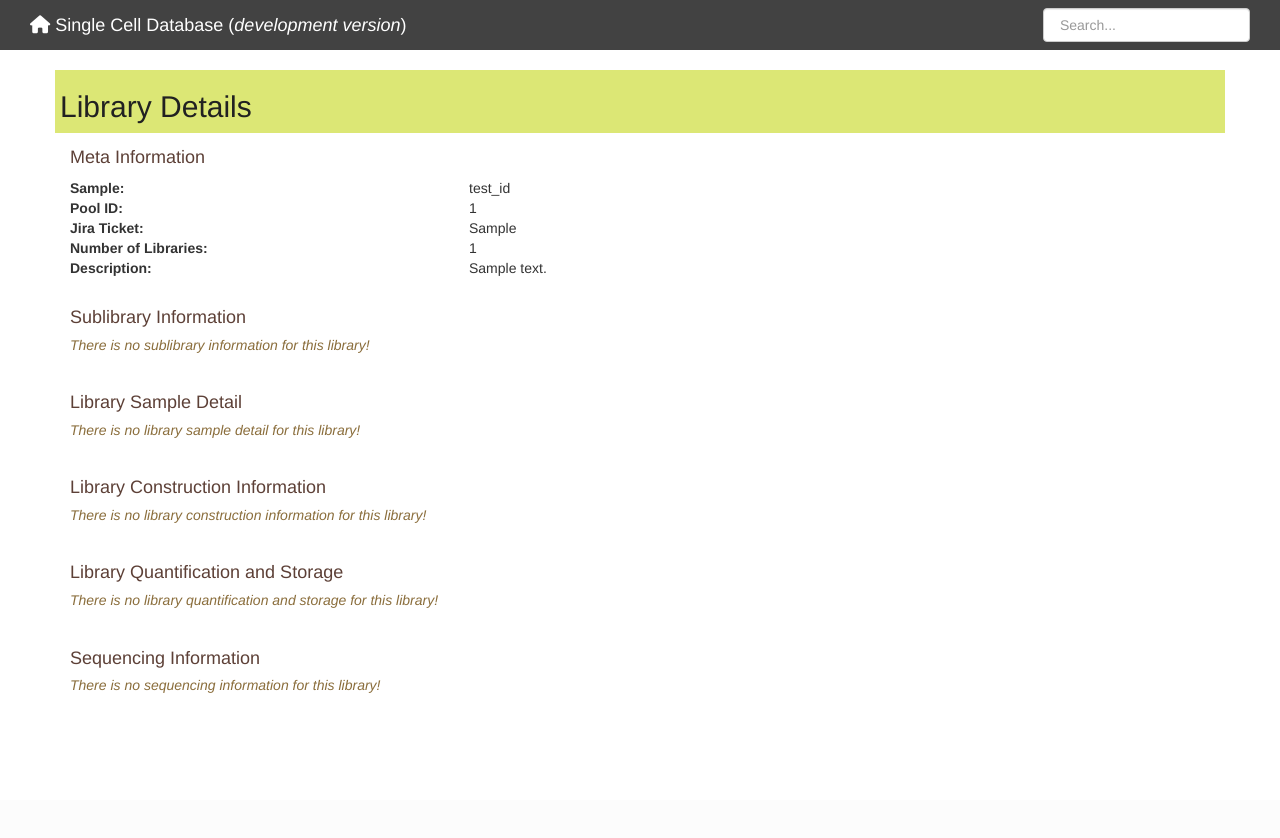
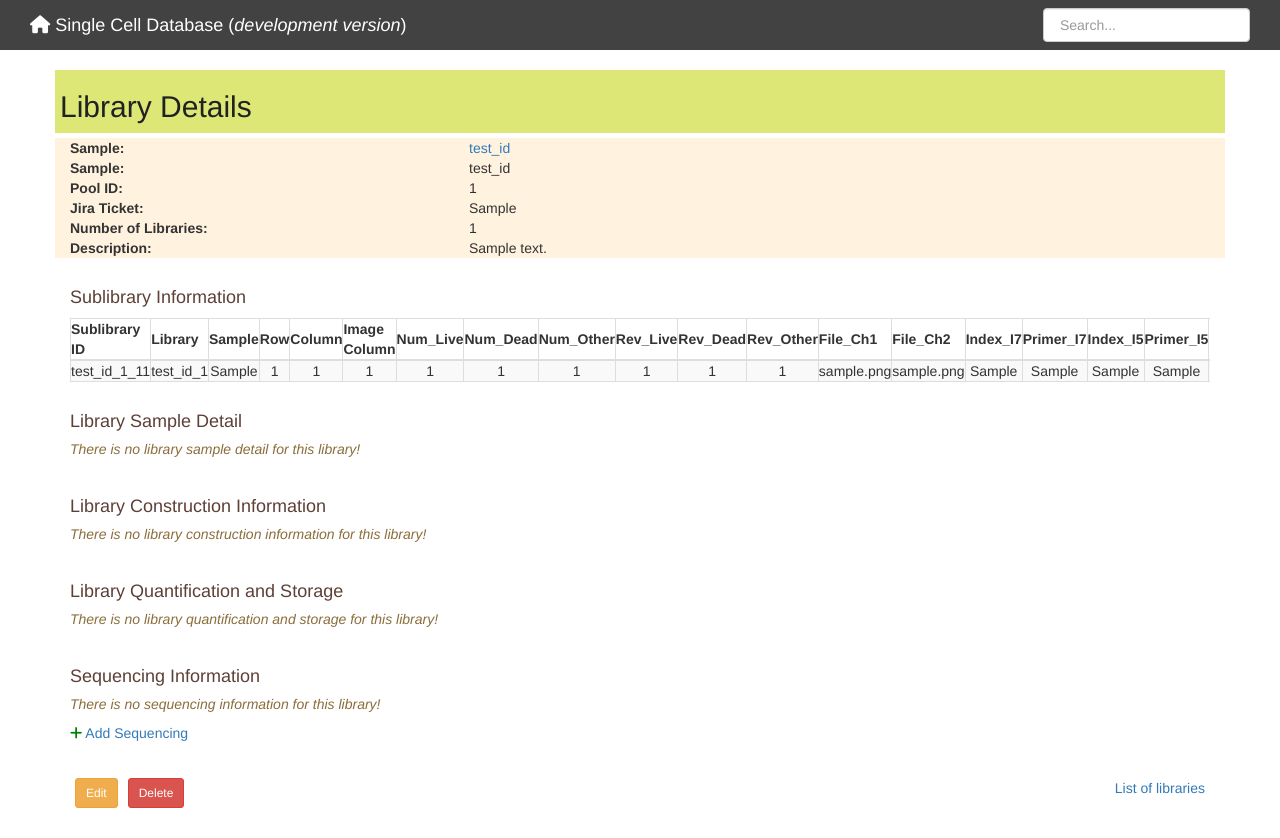
Before and after one commit to molonc/colossus, a Django app: page /apps/core/library/1 in a window 1280 px wide. Before the commit the page ends 693 px from the top, so only its background shows below. Run offline with Django 3.2, Linux system fonts and the light colour scheme; data comes from the database, SQL or seed files in the repository; tables that the repository leaves empty hold one stand-in row (values such as "Sample post"); some libraries are stand-ins or nearby versions.

Commit message:
updated.

```diff
--- a/apps/core/templates/core/library_detail.html
+++ b/apps/core/templates/core/library_detail.html
@@ -7,11 +7,11 @@
 
 {% block body %}
 <!-- Meta Information -->
-<div class="container">
-    <h4 style="color:#5D4037">Meta Information</h4>
+<div class="container" style="background-color:#FFF3E0;">
     <div class="container" style="float:left; width:35%; padding:0">
         <table class="table-striped">
             <tbody>
+                <tr><b>Sample:</b></tr><br>
                 {% for field in library.get_fields %}
                 <tr><b>{{field}}:</b></tr><br>
                 {% endfor %}
@@ -21,6 +21,7 @@
     <div class="container" style="float:left; width:65%; padding:0">
         <table class="table-striped">
             <tbody>
+                <tr><a href="{{library.sample.get_absolute_url}}">{{library.sample}}</a></tr><br>
                 {% for value in library.get_values %}
                 <tr>{{value}}</tr><br>
                 {% endfor %}
@@ -33,22 +34,22 @@
 <!-- Sublibrary Information -->
 <div class="container">
     <h4 style="color:#5D4037">Sublibrary Information</h4>
-    {% if sample.has_celltable %}
+    {% if library.sublibraryinformation_set.all %}
     <div class="table-responsive" style="text-align:center;">
         <table class="table-striped table-bordered">
             <thead>
                 <tr>
-                    <th>Sub_library ID</th>
-                    {% for field in celltable_fields %}
+                    <th>Sublibrary ID</th>
+                    {% for field in  sublibinfo_fields %}
                     <th>{{field}}</th>
                     {% endfor %}
                 </tr>
             </thead>
             <tbody>
-                {% for cell in sample.celltable.cell_set.all %}
+                {% for sublibinfo in library.sublibraryinformation_set.all %}
                 <tr>
-                    <td>{{cell}}</td>
-                    {% for value in cell.get_values %}
+                    <td>{{sublibinfo.get_sublibrary_id}}</td>
+                    {% for value in sublibinfo.get_values %}
                     <td>{{value}}</td>
                     {% endfor %}
                 </tr>
@@ -65,22 +66,22 @@
 <!-- Library Sample Detail -->
 <div class="container">
     <h4 style="color:#5D4037">Library Sample Detail</h4>
-    {% if sample.has_celltable and sample.celltable.library %}
-    <div class="table-responsive" style="text-align:center;">
-        <table class="table-striped table-bordered">
-            <thead>
-                <tr>
-                    {% for field in sample.celltable.library.get_fields %}
-                    <th>{{field}}</th>
+    {% if library.has_library_sample_detail %}
+    <div class="container" style="float:left; width:35%; padding:0">
+        <table class="table-striped">
+            <tbody>
+                {% for field in library.librarysampledetail.get_fields %}
+                <tr><b>{{field}}:</b></tr><br>
                 {% endfor %}
-                </tr>
-            </thead>
+            </tbody>
+        </table>
+    </div>
+    <div class="container" style="float:left; width:65%; padding:0">
+        <table class="table-striped">
             <tbody>
-                <tr>
-                    {% for value in sample.celltable.library.get_values %}
-                    <td>{{value}}</td>
+                {% for value in library.librarysampledetail.get_values %}
+                <tr>{{value}}</tr><br>
                 {% endfor %}
-                </tr>
             </tbody>
         </table>
     </div>
@@ -93,22 +94,22 @@
 <!-- Library Construction Information -->
 <div class="container">
     <h4 style="color:#5D4037">Library Construction Information</h4>
-    {% if sample.has_celltable and sample.celltable.analyte %}
-    <div class="table-responsive" style="text-align:center;">
-        <table class="table-striped table-bordered">
-            <thead>
-                <tr>
-                    {% for field in sample.celltable.analyte.get_fields %}
-                    <th>{{field}}</th>
+    {% if library.has_library_construction_information %}
+    <div class="container" style="float:left; width:35%; padding:0">
+        <table class="table-striped">
+            <tbody>
+                {% for field in library.libraryconstructioninformation.get_fields %}
+                <tr><b>{{field}}:</b></tr><br>
                 {% endfor %}
-                </tr>
-            </thead>
+            </tbody>
+        </table>
+    </div>
+    <div class="container" style="float:left; width:65%; padding:0">
+        <table class="table-striped">
             <tbody>
-                <tr>
-                    {% for value in sample.celltable.analyte.get_values %}
-                    <td>{{value}}</td>
+                {% for value in library.libraryconstructioninformation.get_values %}
+                <tr>{{value}}</tr><br>
                 {% endfor %}
-                </tr>
             </tbody>
         </table>
     </div>
@@ -121,22 +122,22 @@
 <!-- Library Quantification and Storage -->
 <div class="container">
     <h4 style="color:#5D4037">Library Quantification and Storage</h4>
-    {% if sample.has_celltable and sample.celltable.sequencinginfo %}
-    <div class="table-responsive" style="text-align:center;">
-        <table class="table-striped table-bordered">
-            <thead>
-                <tr>
-                    {% for field in sample.celltable.sequencinginfo.get_fields %}
-                    <th>{{field}}</th>
+    {% if library.has_library_quantification_and_storage %}
+    <div class="container" style="float:left; width:35%; padding:0">
+        <table class="table-striped">
+            <tbody>
+                {% for field in library.libraryquantificationandstorage.get_fields %}
+                <tr><b>{{field}}:</b></tr><br>
                 {% endfor %}
-                </tr>
-            </thead>
+            </tbody>
+        </table>
+    </div>
+    <div class="container" style="float:left; width:65%; padding:0">
+        <table class="table-striped">
             <tbody>
-                <tr>
-                    {% for value in sample.celltable.sequencinginfo.get_values %}
-                    <td>{{value}}</td>
+                {% for value in library.libraryquantificationandstorage.get_values %}
+                <tr>{{value}}</tr><br>
                 {% endfor %}
-                </tr>
             </tbody>
         </table>
     </div>
@@ -149,29 +150,40 @@
 <!-- Sequencing Information -->
 <div class="container">
     <h4 style="color:#5D4037">Sequencing Information</h4>
-    {% if sample.has_celltable and sample.celltable.sequencinginfo %}
-    <div class="table-responsive" style="text-align:center;">
-        <table class="table-striped table-bordered">
+    {% if library.sequencing_set.all %}
+    <div class="table">
+        <table class="table">
             <thead>
                 <tr>
-                    {% for field in sample.celltable.sequencinginfo.get_fields %}
-                    <th>{{field}}</th>
-                    {% endfor %}
+                    <th>Sample ID</th>
+                    <th>Pool ID</th>
+                    <th>Adapter</th>
                 </tr>
             </thead>
             <tbody>
+                {% for sequencing in library.sequencing_set.all %}
                 <tr>
-                    {% for value in sample.celltable.sequencinginfo.get_values %}
-                    <td>{{value}}</td>
+                    <td><a href="{{sequencing.get_absolute_url}}">{{sequencing.library.sample.sample_id}}</a></td>
+                    <td>{{sequencing.library.pool_id}}</td>
+                    <td>{{sequencing.adapter}}</td>
+                </tr>
                 {% endfor %}
-                </tr>
             </tbody>
         </table>
     </div>
     {% else %}
     <h5><i class="text-warning">There is no sequencing information for this library!</i></h5>
     {% endif %}
+    <a href="{% url 'core:sequencing_create' %}"><i class="fa fa-plus" aria-hidden="true" style="color:green;"></i> Add Sequencing</a></p>
 </div><br>
 <!-- end of Sequencing Information -->
 
+<!-- footer bottons -->
+<div class="container" style="margin-bottom:5px;">
+    <a class="btn btn-warning btn-sm" style="float:left; margin:5px;" href="{% url 'core:library_update' pk=library.pk %}">Edit</a>
+    <a class="btn btn-danger btn-sm" style="float:left; margin:5px;" href="{% url 'core:library_delete' pk=library.pk %}">Delete</a>
+    <a style="float:right; margin:5px;" href="{% url 'core:library_list' %}">List of libraries</a>
+</div><br>
+<!-- end of footer bottons -->
+
 {% endblock %}
--- a/apps/core/templates/core/sample_list.html
+++ b/apps/core/templates/core/sample_list.html
@@ -27,7 +27,7 @@
                     <td>{{sample.get_sample_type_display}}</td>
                     <!-- td><a href="{% url 'core:home' %}admin/core/sample/{{sample.pk}}/change">edit</a></td -->
                     <td>
-                        <p style="float:right;"><a style="margin-right:2px;" href="{% url 'core:sample_update' pk=sample.pk %}"><i class="fa fa-pencil" aria-hidden="true" style="color:orange;" "></i> edit</a>
+                        <p style="float:right;"><a style="margin-right:2px;" href="{% url 'core:sample_update' pk=sample.pk %}"><i class="fa fa-pencil" aria-hidden="true" style="color:orange;"></i> edit</a>
                         <a href="{% url 'core:sample_delete' pk=sample.pk %}"><i class="icon-remove-sign" style="color:red"></i> delete</a></p>
                     </td>
                 </tr>
--- a/apps/core/views.py
+++ b/apps/core/views.py
@@ -10,10 +10,11 @@
 from django.shortcuts import get_object_or_404
 from django.views.generic.base import TemplateView
 from .decorators import Render
-from .models import Sample, Library, Sequencing
-from .forms import SampleForm, AdditionalInfoInlineFormset
-from .forms import LibraryForm, SublibraryInlineFormset, LibrarySampleDetailInlineFormset, LibraryConstructionInlineFormset, LibraryQSInlineFormset
-from .forms import SequencingForm, SequencingDetailFormset
+from .models import Sample, Library, Sequencing, SublibraryInformation
+from .forms import SampleForm, AdditionalSampleInfoInlineFormset
+from .forms import LibraryForm, SublibraryInfoInlineFormset, LibrarySampleDetailInlineFormset
+from .forms import LibraryConstructionInfoInlineFormset, LibraryQuantificationAndStorageInlineFormset
+from .forms import SequencingForm, SequencingDetailInlineFormset
 
 #============================
 # Index page
@@ -74,25 +75,23 @@
             print '>' * 100
             instance = form.save(commit=False)
             instance.save()
-            formset = AdditionalInfoInlineFormset(
+            additional_info_formset = AdditionalSampleInfoInlineFormset(
                 request.POST,
                 instance=instance
                 )
             ## should use django messages
             print 'created sample successfully.'
-            if formset.is_valid():
-                instances = formset.save(commit=False)
-                for instance in instances:
-                    instance.save()
-                    ## should use django messages
-                    print 'added additional sample information successfully.'
-                return HttpResponseRedirect(reverse("core:sample_list"))
+            if additional_info_formset.is_valid():
+                additional_info_formset.save()
+                ## should use django messages
+                print 'added additional sample information successfully.'
+            return HttpResponseRedirect(instance.get_absolute_url())
         else:
-            formset = AdditionalInfoInlineFormset()
+            formset = AdditionalSampleInfoInlineFormset()
 
     else:
         form = SampleForm()
-        formset = AdditionalInfoInlineFormset()
+        formset = AdditionalSampleInfoInlineFormset()
 
     context = {
         'form': form,
@@ -111,25 +110,23 @@
         if form.is_valid():
             instance = form.save(commit=False)
             instance.save()
-            formset = AdditionalInfoInlineFormset(
+            additional_info_formset = AdditionalSampleInfoInlineFormset(
                 request.POST,
                 instance=instance
                 )
             ## should use django messages
             print 'created sample successfully.'
-            if formset.is_valid():
-                instances = formset.save(commit=False)
-                for instance in instances:
-                    instance.save()
-                    ## should use django messages
-                    print 'added additional sample information successfully.'
-            return HttpResponseRedirect(reverse("core:sample_list"))
+            if additional_info_formset.is_valid():
+                additional_info_formset.save()
+                ## should use django messages
+                print 'added additional sample information successfully.'
+            return HttpResponseRedirect(instance.get_absolute_url())
         else:
-            formset = AdditionalInfoInlineFormset(instance=sample)
+            formset = AdditionalSampleInfoInlineFormset(instance=sample)
 
     else:
         form = SampleForm(instance=sample)
-        formset = AdditionalInfoInlineFormset(instance=sample)
+        formset = AdditionalSampleInfoInlineFormset(instance=sample)
 
     context = {
         'form': form,
@@ -169,8 +166,10 @@
 def library_detail(request, pk):
     """library detail page."""
     library = get_object_or_404(Library, pk=pk)
+    sublibinfo = SublibraryInformation()
     context = {
-    'library': library
+    'library': library,
+    'sublibinfo_fields': sublibinfo.get_fields()
     }
     return context
 
@@ -183,7 +182,7 @@
         if form.is_valid():
             instance = form.save(commit=False)
             instance.save()
-            sublib_formset = SublibraryInlineFormset(
+            sublib_formset = SublibraryInfoInlineFormset(
                 request.POST,
                 instance=instance
                 )
@@ -191,11 +190,11 @@
                 request.POST,
                 instance=instance
                 )
-            libcons_formset = LibraryConstructionInlineFormset(
+            libcons_formset = LibraryConstructionInfoInlineFormset(
                 request.POST,
                 instance=instance
                 )
-            libqs_formset = LibraryQSInlineFormset(
+            libqs_formset = LibraryQuantificationAndStorageInlineFormset(
                 request.POST,
                 instance=instance
                 )
@@ -208,19 +207,19 @@
                 libcons_formset.save()
             if libqs_formset.is_valid():
                 libqs_formset.save()
-            return HttpResponseRedirect(reverse("core:library_list"))
+            return HttpResponseRedirect(instance.get_absolute_url())
         else:
-            sublib_formset = SublibraryInlineFormset()
+            sublib_formset = SublibraryInfoInlineFormset()
             libdetail_formset = LibrarySampleDetailInlineFormset()
-            libcons_formset = LibraryConstructionInlineFormset()
-            libqs_formset = LibraryQSInlineFormset()
+            libcons_formset = LibraryConstructionInfoInlineFormset()
+            libqs_formset = LibraryQuantificationAndStorageInlineFormset()
 
     else:
         form = LibraryForm()
-        sublib_formset = SublibraryInlineFormset()
+        sublib_formset = SublibraryInfoInlineFormset()
         libdetail_formset = LibrarySampleDetailInlineFormset()
-        libcons_formset = LibraryConstructionInlineFormset()
-        libqs_formset = LibraryQSInlineFormset()
+        libcons_formset = LibraryConstructionInfoInlineFormset()
+        libqs_formset = LibraryQuantificationAndStorageInlineFormset()
 
     context = {
         'form': form,
@@ -241,7 +240,7 @@
         if form.is_valid():
             instance = form.save(commit=False)
             instance.save()
-            sublib_formset = SublibraryInlineFormset(
+            sublib_formset = SublibraryInfoInlineFormset(
                 request.POST,
                 instance=instance
                 )
@@ -249,11 +248,11 @@
                 request.POST,
                 instance=instance
                 )
-            libcons_formset = LibraryConstructionInlineFormset(
+            libcons_formset = LibraryConstructionInfoInlineFormset(
                 request.POST,
                 instance=instance
                 )
-            libqs_formset = LibraryQSInlineFormset(
+            libqs_formset = LibraryQuantificationAndStorageInlineFormset(
                 request.POST,
                 instance=instance
                 )
@@ -267,28 +266,28 @@
                 libcons_formset.save()
             if libqs_formset.is_valid():
                 libqs_formset.save()
-            return HttpResponseRedirect(reverse("core:library_list"))
+            return HttpResponseRedirect(instance.get_absolute_url())
 
         else:
-            sublib_formset = SublibraryInlineFormset(
+            sublib_formset = SublibraryInfoInlineFormset(
                 instance=library
                 )
             libdetail_formset = LibrarySampleDetailInlineFormset(
                 instance=library
                 )
-            libcons_formset = LibraryConstructionInlineFormset(
+            libcons_formset = LibraryConstructionInfoInlineFormset(
                 instance=library
                 )
-            libqs_formset = LibraryQSInlineFormset(
+            libqs_formset = LibraryQuantificationAndStorageInlineFormset(
                 instance=library
                 )
 
     else:
         form = LibraryForm(instance=library)
-        sublib_formset = SublibraryInlineFormset(instance=library)
+        sublib_formset = SublibraryInfoInlineFormset(instance=library)
         libdetail_formset = LibrarySampleDetailInlineFormset(instance=library)
-        libcons_formset = LibraryConstructionInlineFormset(instance=library)
-        libqs_formset = LibraryQSInlineFormset(instance=library)
+        libcons_formset = LibraryConstructionInfoInlineFormset(instance=library)
+        libqs_formset = LibraryQuantificationAndStorageInlineFormset(instance=library)
 
     context = {
         'pk': pk,
@@ -343,25 +342,23 @@
         if form.is_valid():
             instance = form.save(commit=False)
             instance.save()
-            seqdetail_formset = SequencingDetailFormset(
+            seqdetail_formset = SequencingDetailInlineFormset(
                 request.POST,
                 instance=instance
                 )
             ## should use django messages
             print 'created sequencing successfully.'
             if seqdetail_formset.is_valid():
-                instances = seqdetail_formset.save(commit=False)
-                for instance in instances:
-                    instance.save()
-                    ## should use django messages
-                    print 'added sample details successfully.'
-            return HttpResponseRedirect(reverse("core:sequencing_list"))
+                seqdetail_formset.save()
+                ## should use django messages
+                print 'added sample details successfully.'
+            return HttpResponseRedirect(instance.get_absolute_url())
         else:
-            seqdetail_formset = SequencingDetailFormset()
+            seqdetail_formset = SequencingDetailInlineFormset()
 
     else:
         form = SequencingForm()
-        seqdetail_formset = SequencingDetailFormset()
+        seqdetail_formset = SequencingDetailInlineFormset()
 
     context = {
         'form': form,
@@ -380,22 +377,20 @@
             instance = form.save(commit=False)
             instance.save()
             ## should use django messages
-            seqdetail_formset = SequencingDetailFormset(
+            seqdetail_formset = SequencingDetailInlineFormset(
                 request.POST,
                 instance=instance
                 )
             print 'updated sequencing successfully.'
             if seqdetail_formset.is_valid():
-                instances = seqdetail_formset.save(commit=False)
-                for instance in instances:
-                    instance.save()
-            return HttpResponseRedirect(reverse("core:sequencing_list"))
+                seqdetail_formset.save()
+            return HttpResponseRedirect(instance.get_absolute_url())
         else:
-            seqdetail_formset = SequencingDetailFormset(instance=sequencing)
+            seqdetail_formset = SequencingDetailInlineFormset(instance=sequencing)
 
     else:
         form = SequencingForm(instance=sequencing)
-        seqdetail_formset = SequencingDetailFormset(instance=sequencing)
+        seqdetail_formset = SequencingDetailInlineFormset(instance=sequencing)
 
     context = {
         'pk': pk,
```
Also changed, not shown: apps/core/forms.py (+9 -8 lines), apps/core/templates/core/sample_detail.html (+37 -31 lines), apps/core/templates/core/sequencing_detail.html (+25 -20 lines). Lines whose indentation alone changed are shown as unchanged.
